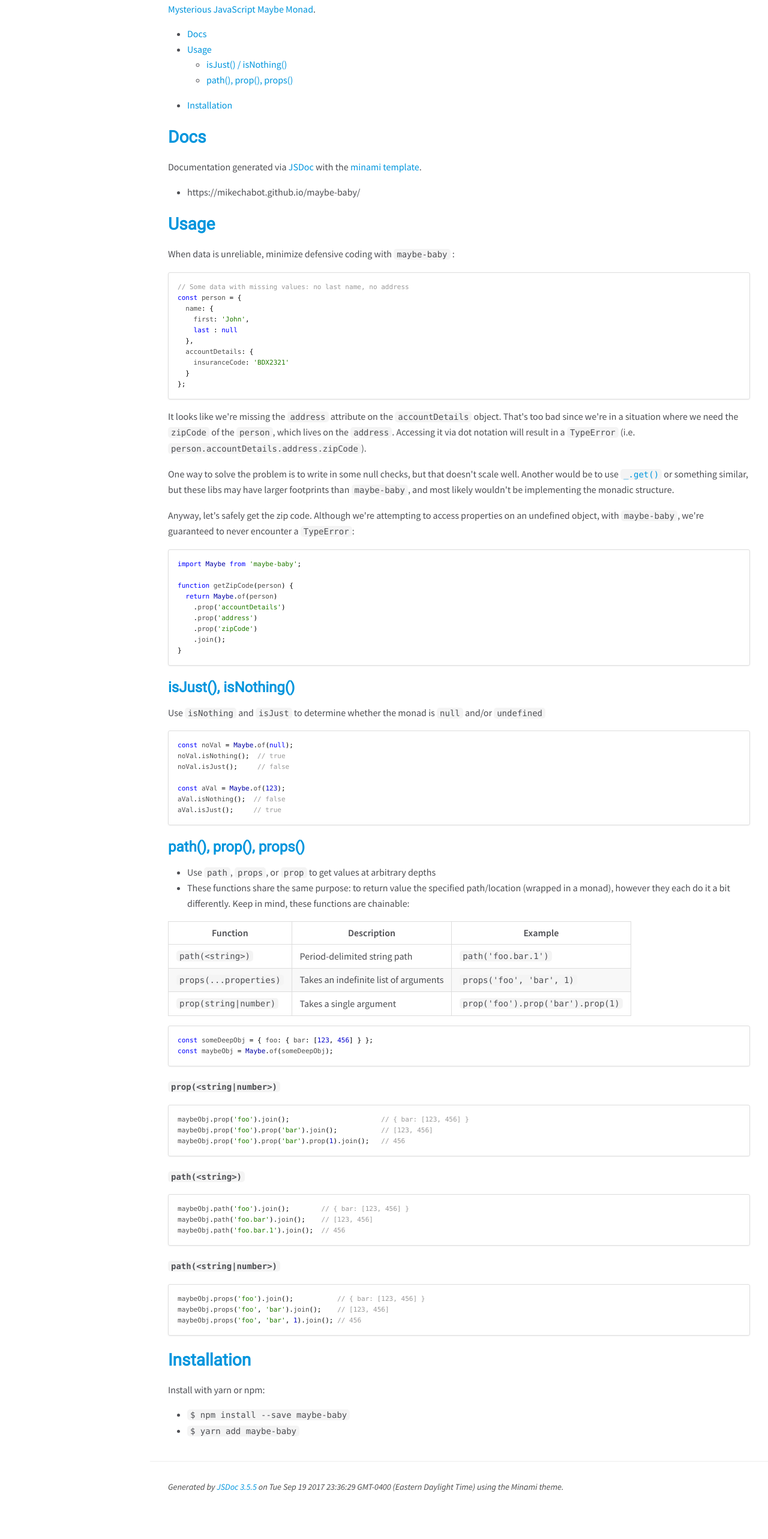
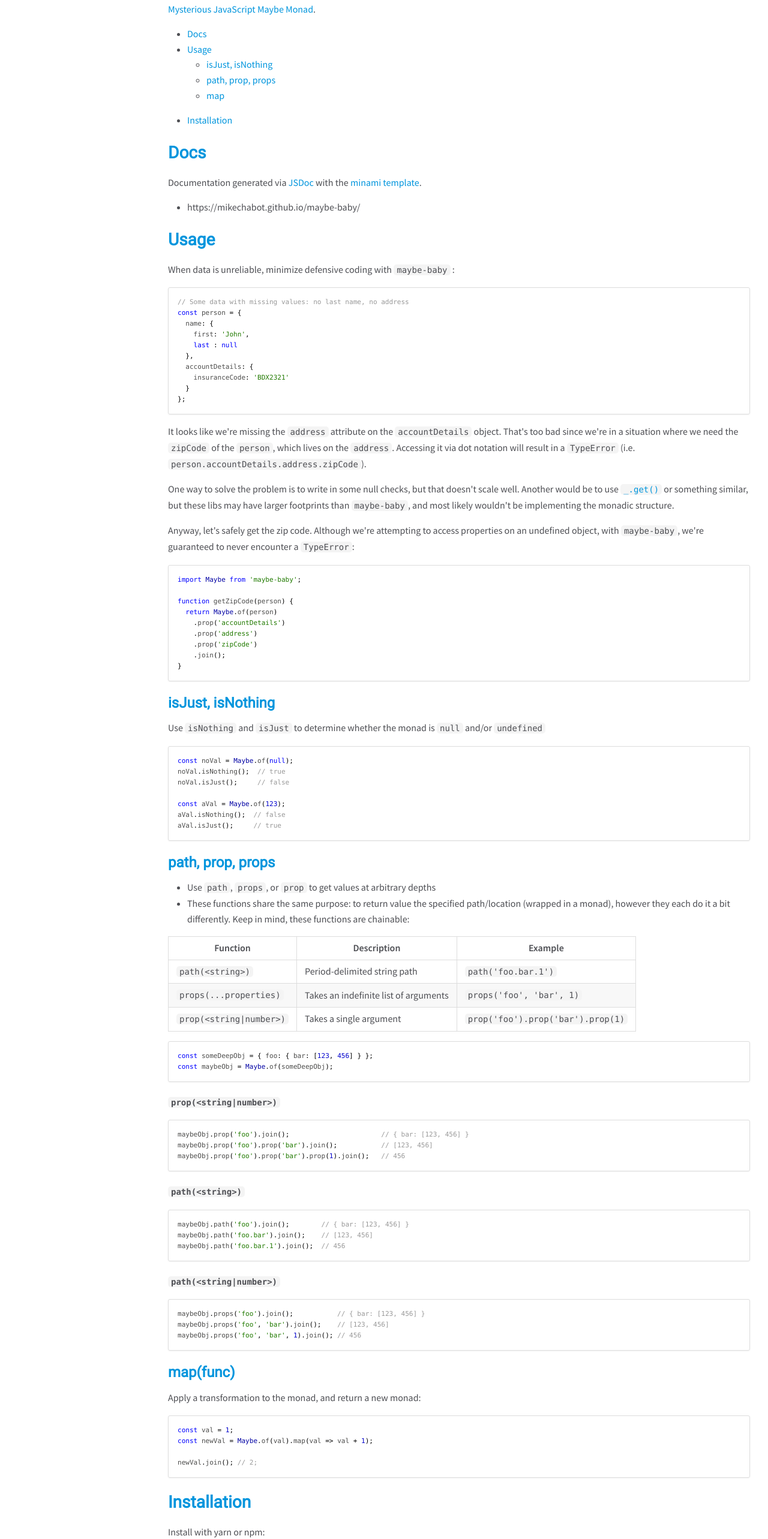
Before and after one commit to mikechabot/maybe-baby, a website: page docs/index.html in a window 1280 px wide. Shown: the part 1062-3628 px from the top of the page at 60% size. Before the commit the page ends 3584 px from the top, so only its background shows below. Drawn offline with nearby package versions, Linux system fonts and the light colour scheme.

Commit message:
Updating docs

```diff
--- a/docs/index.html
+++ b/docs/index.html
@@ -58,8 +58,9 @@ Credit to <a href="https://github.com/jrsinclair">James Sinclair</a> for writing
 <ul>
 <li><a href="#docs">Docs</a></li>
 <li><a href="#usage">Usage</a><ul>
-<li><a href="#isjust-isnothing">isJust() / isNothing()</a></li>
-<li><a href="#path-prop-props">path(), prop(), props()</a></li>
+<li><a href="#isjust-isnothing">isJust, isNothing</a></li>
+<li><a href="#path-prop-props">path, prop, props</a></li>
+<li><a href="#mapfunc">map</a></li>
 </ul>
 </li>
 <li><a href="#installation">Installation</a></li>
@@ -89,14 +90,14 @@ function getZipCode(person) {
     .prop('address')
     .prop('zipCode')
     .join();
-}</code></pre><h3><a name="usage#isJust">isJust(), isNothing()</a></h3><p>Use <code>isNothing</code> and <code>isJust</code> to determine whether the monad is <code>null</code> and/or <code>undefined</code></p>
+}</code></pre><h3><a name="usage#isJust">isJust, isNothing</a></h3><p>Use <code>isNothing</code> and <code>isJust</code> to determine whether the monad is <code>null</code> and/or <code>undefined</code></p>
 <pre class="prettyprint source lang-javascript"><code>const noVal = Maybe.of(null);
 noVal.isNothing();  // true
 noVal.isJust();     // false
 
 const aVal = Maybe.of(123);
 aVal.isNothing();  // false
-aVal.isJust();     // true</code></pre><h3><a name="usage#props">path(), prop(), props()</a></h3><ul>
+aVal.isJust();     // true</code></pre><h3><a name="usage#props">path, prop, props</a></h3><ul>
 <li>Use <code>path</code>, <code>props</code>, or <code>prop</code> to get values at arbitrary depths</li>
 <li>These functions share the same purpose: to return value the specified path/location (wrapped in a monad), however they each do it a bit differently. Keep in mind, these functions are chainable:</li>
 </ul>
@@ -120,7 +121,7 @@ aVal.isJust();     // true</code></pre><h3><a name="usage#props">path(), prop(),
 <td><code>props('foo', 'bar', 1)</code></td>
 </tr>
 <tr>
-<td><code>prop(string|number)</code></td>
+<td><code>prop(&lt;string|number&gt;)</code></td>
 <td>Takes a single argument</td>
 <td><code>prop('foo').prop('bar').prop(1)</code></td>
 </tr>
@@ -133,7 +134,11 @@ maybeObj.prop('foo').prop('bar').prop(1).join();   // 456</code></pre><h4><code>
 maybeObj.path('foo.bar').join();    // [123, 456]
 maybeObj.path('foo.bar.1').join();  // 456</code></pre><h4><code>path(&lt;string|number&gt;)</code></h4><pre class="prettyprint source lang-javascript"><code>maybeObj.props('foo').join();           // { bar: [123, 456] }
 maybeObj.props('foo', 'bar').join();    // [123, 456]
-maybeObj.props('foo', 'bar', 1).join(); // 456</code></pre><h2><a name="maybe-baby#installation">Installation</a></h2><p>Install with yarn or npm:</p>
+maybeObj.props('foo', 'bar', 1).join(); // 456</code></pre><h3><a name="usage#map">map(func)</a></h3><p>Apply a transformation to the monad, and return a new monad:</p>
+<pre class="prettyprint source lang-javascript"><code>const val = 1;
+const newVal = Maybe.of(val).map(val => val + 1);
+
+newVal.join(); // 2;</code></pre><h2><a name="maybe-baby#installation">Installation</a></h2><p>Install with yarn or npm:</p>
 <ul>
 <li><code>$ npm install --save maybe-baby</code></li>
 <li><code>$ yarn add maybe-baby</code></li>
@@ -150,7 +155,7 @@ maybeObj.props('foo', 'bar', 1).join(); // 456</code></pre><h2><a name="maybe-ba
 <br class="clear">
 
 <footer>
-    Generated by <a href="https://github.com/jsdoc3/jsdoc">JSDoc 3.5.5</a> on Tue Sep 19 2017 23:36:29 GMT-0400 (Eastern Daylight Time) using the Minami theme.
+    Generated by <a href="https://github.com/jsdoc3/jsdoc">JSDoc 3.5.5</a> on Tue Sep 19 2017 23:49:15 GMT-0400 (Eastern Daylight Time) using the Minami theme.
 </footer>
 
 <script>prettyPrint();</script>
```
Also changed, not shown: docs/Maybe.html (+1 -1 lines), docs/index.js.html (+1 -1 lines).
